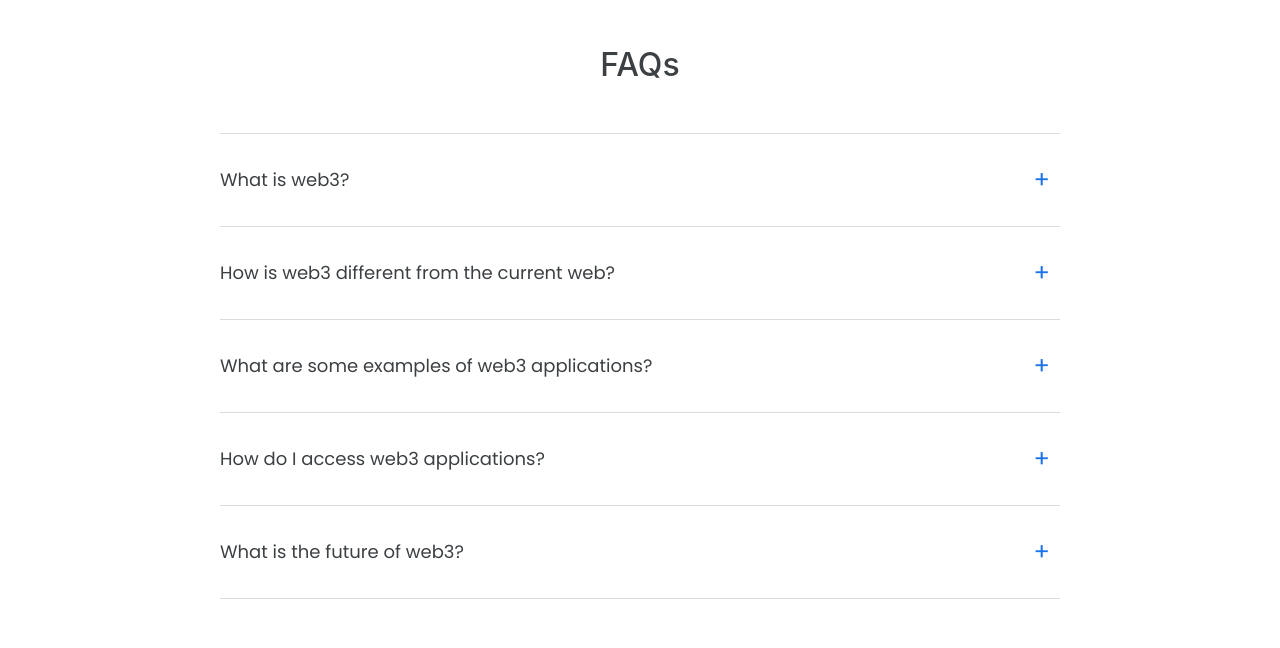
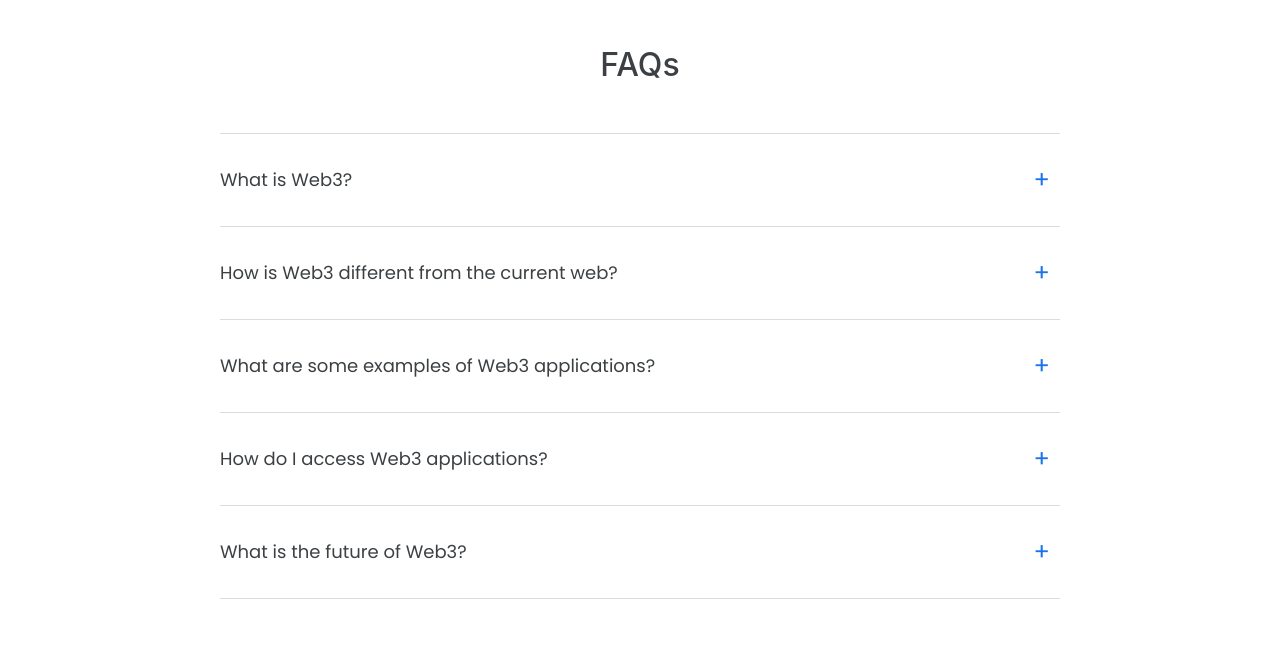
Before and after one commit to aku1310/sfp, a React (Create React App) app: page / in a window 1280 px wide. Shown: the part 3420-4068 px from the top of the page. Built offline with nearby package versions, Linux system fonts and the light colour scheme.

Commit message:
chore: format questions

```diff
--- a/src/components/js/homeData.js
+++ b/src/components/js/homeData.js
@@ -208,13 +208,13 @@ export const CommunityPartners = [
 export const FAQs = [
     {
         questionId: "question1",
-        questionText: `What is web3?`,
+        questionText: `What is Web3?`,
         answerText: `Web3, also known as Web 3.0, is the next iteration of the internet that utilizes
         blockchain technology to create a decentralized and more secure network.`,
     },
     {
         questionId: "question2",
-        questionText: `How is web3 different from the current web?`,
+        questionText: `How is Web3 different from the current web?`,
         answerText: `Web3 is different from the current web (Web 2.0) in that it utilizes blockchain
         technology to create a decentralized network where users have more control over their data and
         transactions. This eliminates the need for centralized intermediaries and increases security
@@ -222,21 +222,21 @@ export const FAQs = [
     },
     {
         questionId: "question3",
-        questionText: `What are some examples of web3 applications?`,
+        questionText: `What are some examples of Web3 applications?`,
         answerText: `Web3 applications, also known as dApps, can include decentralized exchanges,
         prediction markets, social networks, and more. These dApps run on blockchain networks like
         Ethereum and allow users to interact with them in a decentralized and trustless manner.`,
     },
     {
         questionId: "question4",
-        questionText: `How do I access web3 applications?`,
+        questionText: `How do I access Web3 applications?`,
         answerText: `To access web3 applications, you will need a web3-enabled browser such as
         MetaMask or Trust Wallet. These browsers allow you to interact with dApps by connecting to
         a blockchain network and providing a digital wallet to store your cryptocurrency.`,
     },
     {
         questionId: "question5",
-        questionText: `What is the future of web3?`,
+        questionText: `What is the future of Web3?`,
         answerText: `The future of web3 is still uncertain, but it is likely that we will see more
         adoption of decentralized applications and a shift towards a more decentralized internet.
         With the advent of new technologies like sharding, interoperability, and layer 2 scaling
```
